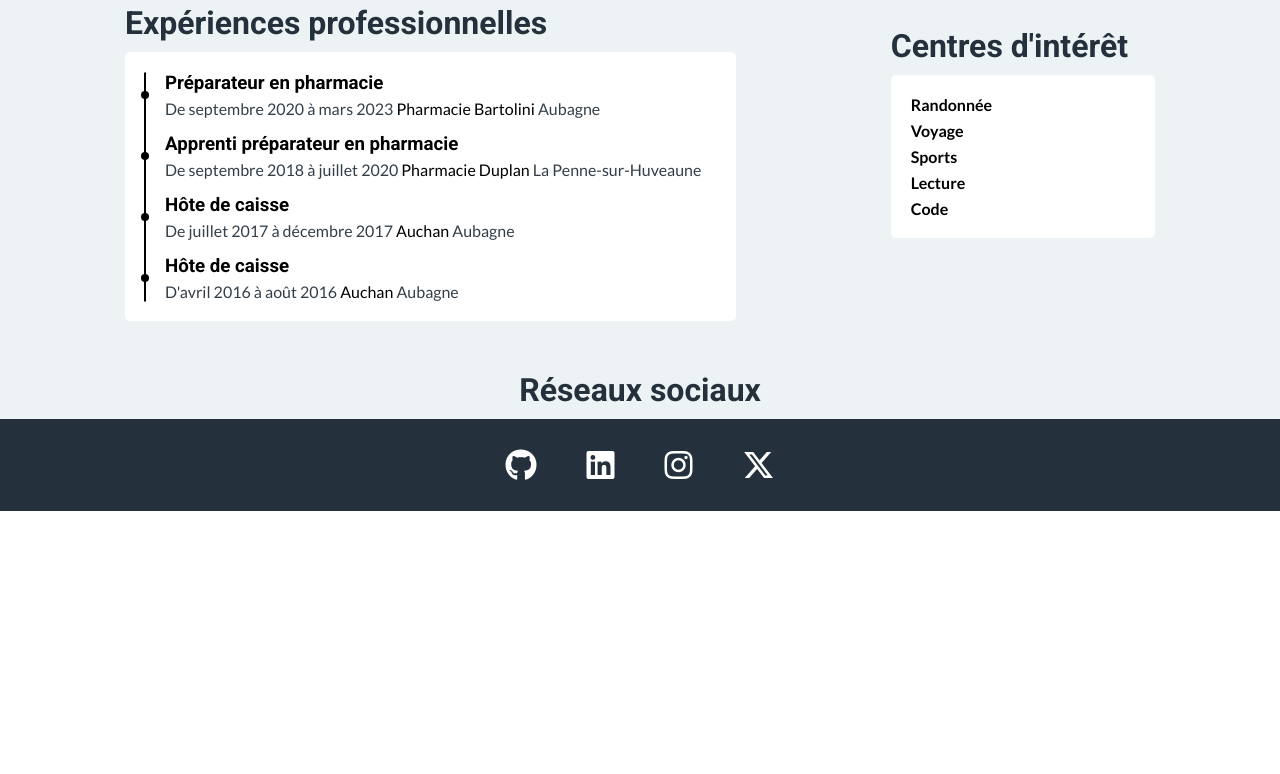
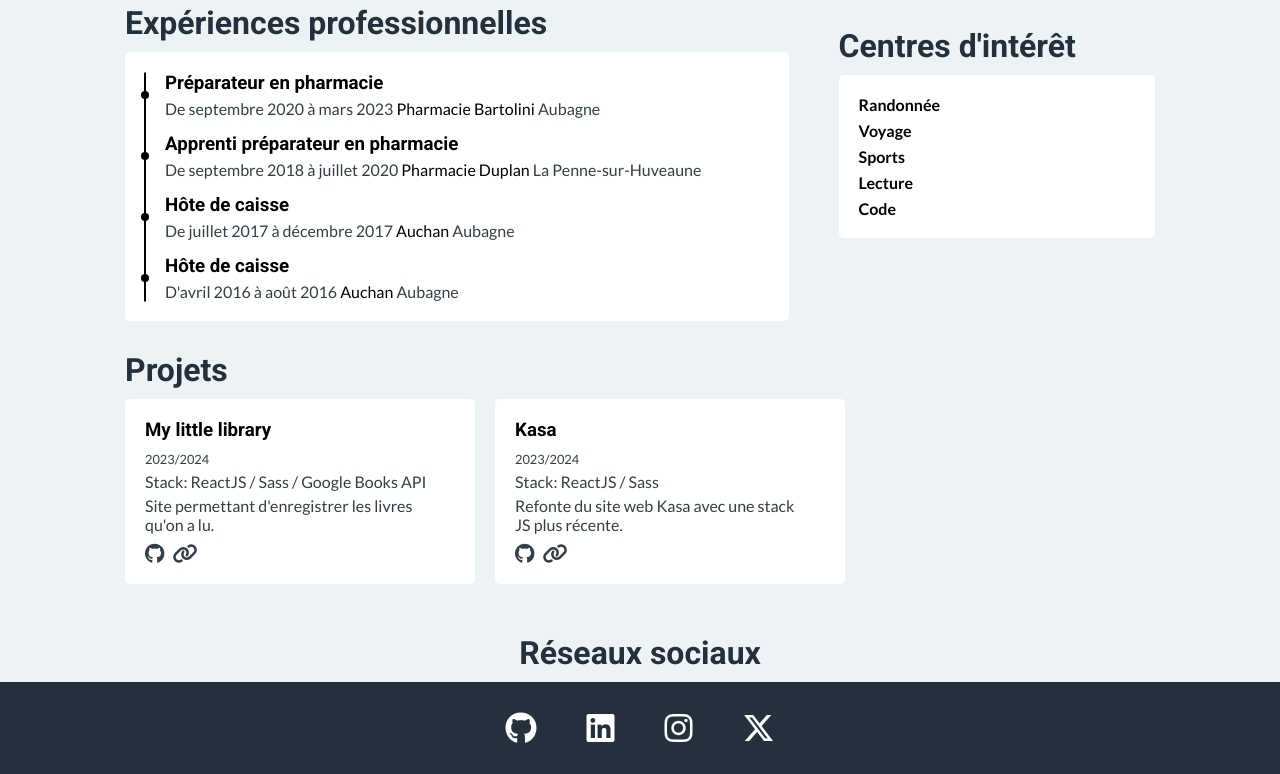
Before and after one commit to AlexDDevv/DELPORTE-Alexis-CV, a plain HTML site: page index.html in a window 1280 px wide. Shown: the part 858-1632 px from the top of the page. Before the commit the page ends 1369 px from the top, so only its background shows below. Drawn offline with Linux system fonts and the light colour scheme.

Commit message:
add a projects part and modif css consequently

```diff
--- a/index.html
+++ b/index.html
@@ -158,12 +158,47 @@
                 <section class="section">
                     <h2 class="title-section">Centres d'intérêt</h2>
                     <ul class="content">
-                        <li class="leisure">Randonnée</li>
-                        <li class="leisure">Voyage</li>
-                        <li class="leisure">Sports</li>
-                        <li class="leisure">Lecture</li>
-                        <li class="leisure">Code</li>
+                        <li class="pleisure">Randonnée</li>
+                        <li class="pleisure">Voyage</li>
+                        <li class="pleisure">Sports</li>
+                        <li class="pleisure">Lecture</li>
+                        <li class="pleisure">Code</li>
                     </ul>
+                </section>
+            </div>
+            <div class="projects-part">
+                <section class="section projects">
+                    <h2 class="title-section">Projets</h2>
+                    <div class="projects-container">
+                        <article class="content content-project">
+                            <h3 class="title-article">My little library</h3>
+                            <p class="project-date">2023/2024</p>
+                            <p class="project-stack">Stack: ReactJS / Sass / Google Books API</p>
+                            <p class="project-description">Site permettant d'enregistrer les livres qu'on a lu.</p>
+                            <div class="redirection">
+                                <a href="https://github.com/AlexDDevv/My-library" target="_blank" title="Lien Github" class="link project-link">
+                                    <i class="fa-brands fa-github"></i>
+                                </a>
+                                <a href="https://my-little-library.vercel.app/" target="_blank" title="Lien du site" class="link project-link">
+                                    <i class="fa-solid fa-link"></i>
+                                </a>
+                            </div>
+                        </article>
+                        <article class="content content-project">
+                            <h3 class="title-article">Kasa</h3>
+                            <p class="project-date">2023/2024</p>
+                            <p class="project-stack">Stack: ReactJS / Sass</p>
+                            <p class="project-description">Refonte du site web Kasa avec une stack JS plus récente.</p>
+                            <div class="redirection">
+                                <a href="https://github.com/AlexDDevv/P8-Kasa" target="_blank" title="Lien Github" class="link project-link">
+                                    <i class="fa-brands fa-github"></i>
+                                </a>
+                                <a href="https://p8-kasa-sigma.vercel.app/" target="_blank" title="Lien du site" class="link project-link">
+                                    <i class="fa-solid fa-link"></i>
+                                </a>
+                            </div>
+                        </article>
+                    </div>
                 </section>
             </div>
         </div>
--- a/style.css
+++ b/style.css
@@ -75,6 +75,15 @@ body {
 .link {
     color: var(--body-color);
     text-decoration: none;
+}
+.formation-xp {
+    grid-area: a;
+}
+.other {
+    grid-area: b;
+}
+.projects-part {
+    grid-area: c;
 }
 
 .header {
@@ -159,12 +168,13 @@ main {
 }
 
 .main-content {
-    display: flex;
-    justify-content: space-between;
-    gap: 50px;
+    display: grid;
+    grid-template-areas: "a b"
+    "c c";
+    gap: 30px 50px;
     padding: 0 100px;
 }
-.main-content .formation-xp .section:first-child {
+.main-content .formation-xp .formation {
     margin-bottom: 30px;
 }
 .main-content .other .section {
@@ -187,6 +197,33 @@ main {
     color: var(--body-color);
     font-family: var(--body-font);
     font-weight: 700;
+}
+.main-content .projects-part .projects .projects-container {
+    display: flex;
+    gap: 20px;
+}
+.main-content .projects-part .projects .content-project {
+    display: flex;
+    flex-direction: column;
+    gap: 5px;
+    font-family: var(--body-font);
+    min-width: 300px;
+    max-width: 350px;
+}
+.main-content .projects-part .projects .content-project p {
+    color: var(--body-color);
+}
+.main-content .projects-part .projects .content-project .project-date {
+    font-size: 0.8rem;
+}
+.main-content .projects-part .projects .content-project .redirection {
+    margin-top: 5px;
+}
+.main-content .projects-part .projects .content-project .redirection a:first-child {
+    margin-right: 5px;
+}
+.main-content .projects-part .projects .content-project .redirection a i {
+    font-size: 1.25rem;
 }
 
 .footer {
@@ -227,8 +264,9 @@ main {
         width: 100%;
     }
     .main-content {
-        display: flex;
-        flex-direction: column;
+        grid-template-areas: "a"
+        "c"
+        "b";
         padding: 0 50px;
     }
     .main-content .other {
@@ -255,6 +293,14 @@ main {
     .main-content {
         padding: 0 25px;
     }
+    .main-content .projects-part .projects .projects-container {
+        flex-wrap: wrap;
+    }
+    .main-content .projects-part .projects .content-project {
+        min-width: 0;
+        max-width: none;
+        width: 100%;
+    }
 }
 
 @media screen and (max-width: 425px) {
@@ -270,6 +316,9 @@ main {
     }
     .content {
         padding: 20px;
+    }
+    .main-content {
+        padding: 0;
     }
     .main-content .other .section {
         width: 100%;
@@ -309,4 +358,7 @@ main {
     .p-article {
         font-size: 0.8rem;
     }
+    .main-content .projects-part .projects .content-project .redirection a i {
+        font-size: 1rem;
+    }
 }
```
